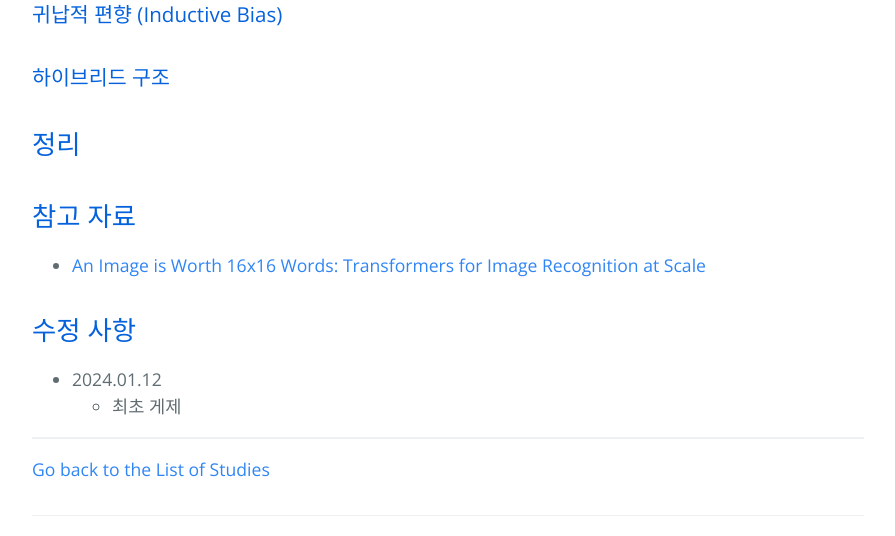
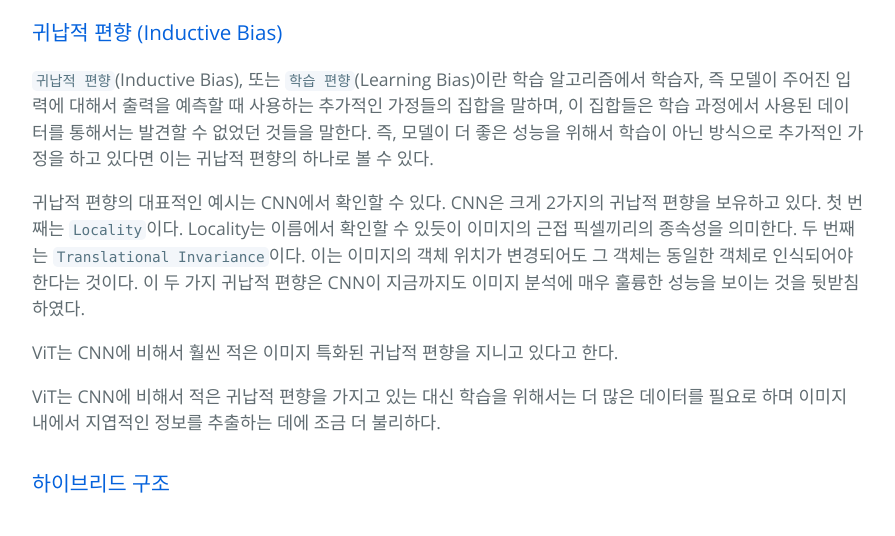
Before and after one commit to hcnoh/hcnoh.github.io, a Jekyll site: the page built from drafts/2024-01-17-vlm-02.md, in a window 1280 px wide and 1400 px high, scrolled down 2700 px. Shown: the top 536 px of the window, without its empty margins (192-1087 px from the left). Built offline with Jekyll 4.4.1, drawn with Linux system fonts in a browser that asks for light colours; comment, search, counter and statistics services are not loaded; some of the changed text lies outside the part shown.

Commit message:
vit 작성중

```diff
--- a/drafts/2024-01-17-vlm-02.md
+++ b/drafts/2024-01-17-vlm-02.md
@@ -16,7 +16,7 @@
 permalink: /2024-01-17-vlm-02
 ---
 
-이번 포스트에서는 비전-언어 모델에서 이미지 또는 비디오를 인코딩하기 위해서 주로 활용되는 모델인 `Vision Transformer`에 대해서 설명한다. `Transformer` 모델은 [링크](https://hcnoh.github.io/2023-02-25-nlp-03)에서 자세히 확인할 수 있듯이 자연어 처리 분야에서 처음으로 활용되었다. Transformer의 가치는 `Self-Attention 메커니즘`에서 찾을 수 있는데 Vision Transformer는 이미지를 인코딩하는 과정에서 이 Self-Attention 메커니즘을 효율적으로 활용하였다는 점이 핵심이다. 이번 포스트를 통해서 이미지 인코딩에 Self-Attention을 어떻게 활용하였는지 알아보도록 하자.
+이번 포스트에서는 비전-언어 모델에서 이미지 또는 비디오를 인코딩하기 위해서 주로 활용되는 모델인 `Vision Transformer`(ViT)에 대해서 설명한다. `Transformer` 모델은 [링크](https://hcnoh.github.io/2023-02-25-nlp-03)에서 자세히 확인할 수 있듯이 자연어 처리 분야에서 처음으로 활용되었다. Transformer의 가치는 `Self-Attention 메커니즘`에서 찾을 수 있는데 ViT는 이미지를 인코딩하는 과정에서 이 Self-Attention 메커니즘을 효율적으로 활용하였다는 점이 핵심이다. 이번 포스트를 통해서 이미지 인코딩에 Self-Attention을 어떻게 활용하였는지 알아보도록 하자.
 
 ## 목차
 - [정리](#정리)
@@ -24,11 +24,11 @@
 - [수정 사항](#수정-사항)
 
 ## Vision Transformer 소개
-`Transformer` 모델은 자연어 처리 분야에서 사실상 표준과 같은 모델이 되었다. 하지만 컴퓨터 비전 분야에서는 현재까지 잘 활용되지 못하였었다. 기존 컴퓨터 비전 분야의 모델은 대부분 CNN에 의존한 모델들이 대부분이었다. `Vision Transformer` 연구의 저자들은 이러한 CNN 의존 모델들과는 다르게 이미지를 분할하여 패치들을 만들고 이 패치들의 시퀀스를 Transformer 구조에 직접 입력하는 방식으로 Vision Transformer의 방법론을 구상했다.
+`Transformer` 모델은 자연어 처리 분야에서 사실상 표준과 같은 모델이 되었다. 하지만 컴퓨터 비전 분야에서는 현재까지 잘 활용되지 못하였었다. 기존 컴퓨터 비전 분야의 모델은 대부분 CNN에 의존한 모델들이 대부분이었다. `Vision Transformer` (ViT) 연구의 저자들은 이러한 CNN 의존 모델들과는 다르게 이미지를 분할하여 패치들을 만들고 이 패치들의 시퀀스를 Transformer 구조에 직접 입력하는 방식으로 ViT의 방법론을 구상했다.
 
 ![](assets/img/2024-01-17-vlm-02/vit-arch.png)
 
-위 그림은 Vision Transformer의 구조를 나타내는 그림이다. 우선 이미지를 고정된 크기의 패치들로 나눈다. 그 다음 선형 계층을 통해서 각 패치들을 임베딩한 후 위치 임베딩을 합한다. 그 결과 생성된 벡터의 시퀀스를 표준 Transformer 인코더에 입력한다. 이미지 분류를 수행하기 위해서 자연어 처리에서의 문장 분류 접근 방식과 마찬가지로 추가적인 학습 가능한 토큰을 벡터 시퀀스 맨 앞에 붙여서 활용한다. 이 토큰의 임베딩 결과를 활용하여 이미지 분류를 수행한다.
+위 그림은 ViT의 구조를 나타내는 그림이다. 우선 이미지를 고정된 크기의 패치들로 나눈다. 그 다음 선형 계층을 통해서 각 패치들을 임베딩한 후 위치 임베딩을 합한다. 그 결과 생성된 벡터의 시퀀스를 표준 Transformer 인코더에 입력한다. 이미지 분류를 수행하기 위해서 자연어 처리에서의 문장 분류 접근 방식과 마찬가지로 추가적인 학습 가능한 토큰을 벡터 시퀀스 맨 앞에 붙여서 활용한다. 이 토큰의 임베딩 결과를 활용하여 이미지 분류를 수행한다.
 
 ## Vision Transformer 구조 상세
 이 과정을 좀 더 자세히 기술해보도록 하자. 먼저 2D 이미지 $$\mathbf{x} \in \mathbb{R}^{H \times W \times C}$$를 평평한 2D 패치 시퀀스로 변환해야 한다. 변환된 2D 패치 시퀀스 $$\mathbf{x}_p$$는 다음과 같은 형태가 된다:
@@ -59,13 +59,13 @@
 
 [class] 토큰은 위에서 설명하였듯이 이 토큰의 Transformer 인코더의 출력 $$\mathbf{z}_L^0$$ 이미지의 표현 벡터 $$\mathbf{y}$$로 활용될 것이다. 이를 활용하는 분류 계층은 사전 훈련 과정에서는 MLP(Multi-Layer Perceptron)을, 파인 튜닝 과정에서는 단일 선형 계층을 사용한다.
 
-Transformer에서와 마찬가지로 Vision Transformer에서도 위치 임베딩이 패치 임베딩에 합해짐으로써 위치 정보를 보전하게 된다. 여기서는 특별환 변형없이 표준적인 학습 가능한 1D 위치 임베딩을 활용한다. 이 과정을 정리하면 패치 임베딩 시퀀스 계산 과정이 아래와 같이 변경된다:
+Transformer에서와 마찬가지로 ViT에서도 위치 임베딩이 패치 임베딩에 합해짐으로써 위치 정보를 보전하게 된다. 여기서는 특별환 변형없이 표준적인 학습 가능한 1D 위치 임베딩을 활용한다. 이 과정을 정리하면 패치 임베딩 시퀀스 계산 과정이 아래와 같이 변경된다:
 
 $$
 \mathbf{z}_0 = \left[ \mathbf{x}_\text{class} ; \mathbf{x}_p^1 \mathbf{E} ; \mathbf{x}_p^2 \mathbf{E} ; \cdots ; \mathbf{x}_p^N \mathbf{E} \right] + \mathbf{E}_\text{pos}, \quad \mathbf{E} \in \mathbb{R}^{(P^2 \cdot C) \times D}, \mathbf{E}_\text{pos} \in \mathbb{R}^{(N+1) \times D}.
 $$
 
-최종적인 Vision Transformer의 구조를 수식으로 정리하면 아래와 같다:
+최종적인 ViT의 구조를 수식으로 정리하면 아래와 같다:
 
 $$
 \begin{array}{rll}
@@ -86,15 +86,38 @@
 여기서 $$\text{MSA}$$는 Multi-Head Self-Attention 계층을, $$\text{MLP}$$는 GELU 비선형 활성 함수를 포함한 계층 2개의 MLP 블록을, $$\text{LN}$$은 Layer Normalization을 말한다. Transformer 구조에 대해서 자세히 알고 싶으면 [링크](https://hcnoh.github.io/2023-02-25-nlp-03)를 참고하면 된다.
 
 ## Vision Transformer의 이점
+ViT는 기존 CNN 기반의 이미지 인코더 모델들에 비해서 다음과 같은 이점이 있다고 한다.
 
 ### 귀납적 편향 (Inductive Bias)
+`귀납적 편향`(Inductive Bias), 또는 `학습 편향`(Learning Bias)이란 학습 알고리즘에서 학습자, 즉 모델이 주어진 입력에 대해서 출력을 예측할 때 사용하는 추가적인 가정들의 집합을 말하며, 이 집합들은 학습 과정에서 사용된 데이터를 통해서는 발견할 수 없었던 것들을 말한다. 즉, 모델이 더 좋은 성능을 위해서 학습이 아닌 방식으로 추가적인 가정을 하고 있다면 이는 귀납적 편향의 하나로 볼 수 있다.
+
+귀납적 편향의 대표적인 예시는 CNN에서 확인할 수 있다. CNN은 크게 2가지의 귀납적 편향을 보유하고 있다. 첫 번째는 `Locality`이다. Locality는 이름에서 확인할 수 있듯이 이미지의 근접 픽셀끼리의 종속성을 의미한다. 두 번째는 `Translational Invariance`이다. 이는 이미지의 객체 위치가 변경되어도 그 객체는 동일한 객체로 인식되어야 한다는 것이다. 이 두 가지 귀납적 편향은 CNN이 지금까지도 이미지 분석에 매우 훌륭한 성능을 보이는 것을 뒷받침하였다.
+
+ViT는 CNN에 비해서 훨씬 적은 이미지 특화된 귀납적 편향을 지니고 있다고 한다.
+
+ViT는 CNN에 비해서 적은 귀납적 편향을 가지고 있는 대신 학습을 위해서는 더 많은 데이터를 필요로 하며 이미지 내에서 지엽적인 정보를 추출하는 데에 조금 더 불리하다.
 
 ### 하이브리드 구조
+
+## Vision Transformer 분석
+
+![](assets/img/2024-01-17-vlm-02/self-attention-analysis.png)
+
+Self-Attention은 ViT로 하여금 가장 초반의 계층에서도 전체 이미지 정보를 통합할 수 있도록 한다. 잘 학습된 CNN의 특징 맵(Feature Map)을 살펴보면 초반부 계층에서는 특징 맵이 특정 도형 모양 등의 매우 일반적인 특징을 지녔다면 후반부 계층으로 갈 수록 점점 더 구체적인 모양으로 변화하는 것을 확인할 수 있다. 이는 초반부 계층에서는 아주 지엽적인 정보들을 추출하고 후반부 계층으로 갈 수록 점점 더 전체적인 정보들을 추출하도록 모델이 학습되어 진다는 점을 나타낸다고 볼 수 있다.
+
+반면 ViT는 패치 사이사이의 Attention을 통해서 매우 전체적으로 이미지를 관망하고 정보를 취합하게 된다. 가장 상단 좌측의 패치 정보를 인코딩하는 과정에서 가장 하단 우측의 패치 정보를 Attention을 통해서 함께 활용하기 때문이다. ViT의 저자들은 어떤 요소들을 통해서 이러한 Globality를 확인할 수 있는지를 `Attention Distance`를 통해서 확인하였다.
+
+Attention Distance란 주어진 패치의 Self-Attention 점수를 바탕으로 전체 패치들과의 거리들을 이 Attention 점수와 가중합을 계산한 것이다. 만약 더 멀리있는 패치들의 Attention 점수가 높다면 Attention Distance는 더 높게 계산될 것이다. 즉, Attention Distance가 높다면 해당 Attention을 통해 현재 패치 정보를 인코딩하는 과정에서 더 멀리있는 패치들의 정보를 활용한다고 해석할 수 있다.
+
+위 그림의 우측 그래프는 계층의 깊이가 증가하면서 Attention Distance의 평균이 어떻게 변화하는지를 나타내는 그래프이다. 이 그래프를 살펴보면 전반적으로 후반부 계층으로 갈 수록 Attention Distance가 증가하는 것을 확인할 수 있다. 이는 CNN과 마찬가지로 후반부 계층에서 좀 더 전체적인 정보들을 추출하고 있다는 것이라고 볼 수 있다. 하지만 초반부 계층에서도 몇몇의 Attention Head들은 Attention Distance가 매우 높다는 것을 확인할 수 있다. 즉, 초반부 계층에서도 일부 Head들을 통해서 전체적인 정보 통합이 수행되고 있다고 해석할 수 있다.
 
 ## 정리
 
 ## 참고 자료
 - [An Image is Worth 16x16 Words: Transformers for Image Recognition at Scale](https://arxiv.org/abs/2010.11929)
+- [Wikipedia: Inductive Bias](https://en.wikipedia.org/wiki/Inductive_bias)
+- [What is inductive bias?](https://dacon.io/en/forum/405840)
+- [Transformer는 Inductive Bias이 부족하다라는 의미는 무엇일까?](https://moon-walker.medium.com/transformer%EB%8A%94-inductive-bias%EC%9D%B4-%EB%B6%80%EC%A1%B1%ED%95%98%EB%8B%A4%EB%9D%BC%EB%8A%94-%EC%9D%98%EB%AF%B8%EB%8A%94-%EB%AC%B4%EC%97%87%EC%9D%BC%EA%B9%8C-4f6005d32558)
 
 ## 수정 사항
 - 2024.01.12
```
Also changed, not shown: _posts/2024-01-03-vlm-01.md (+1 -1 lines), 1 other file.
